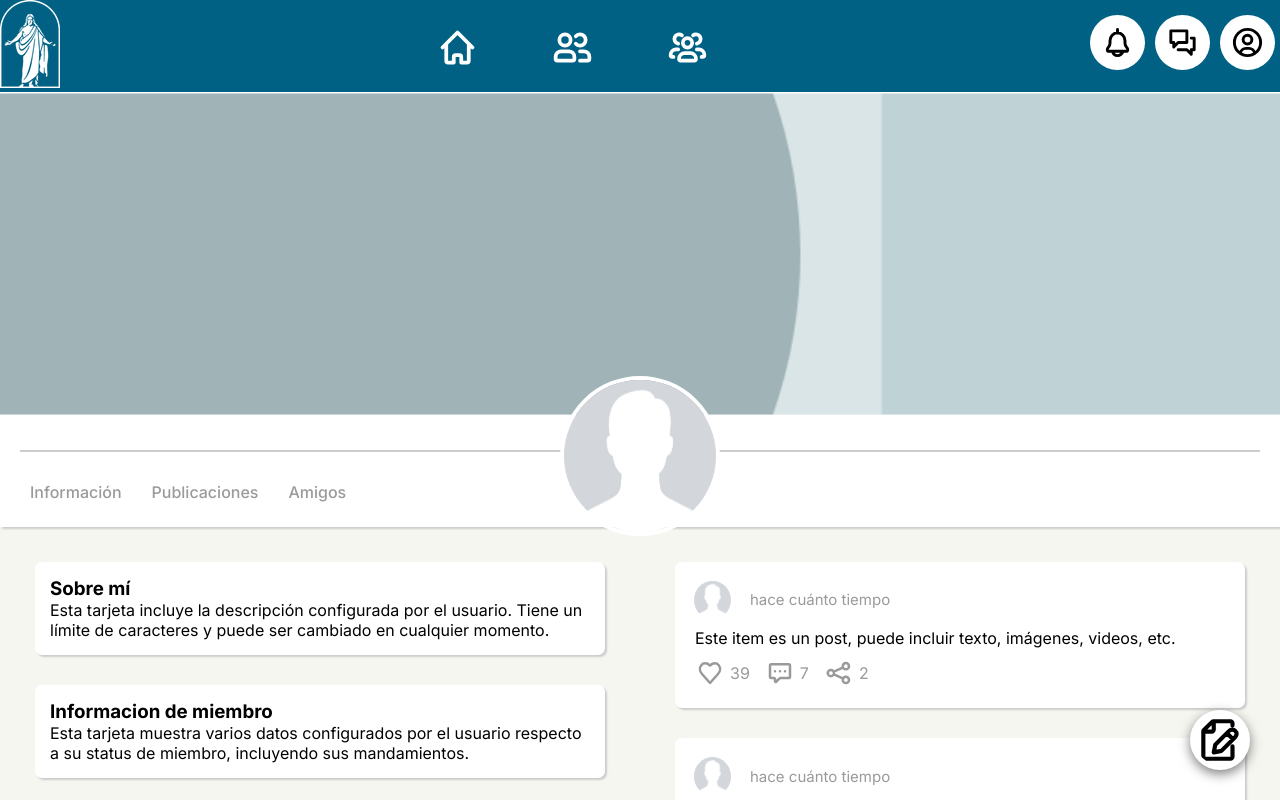
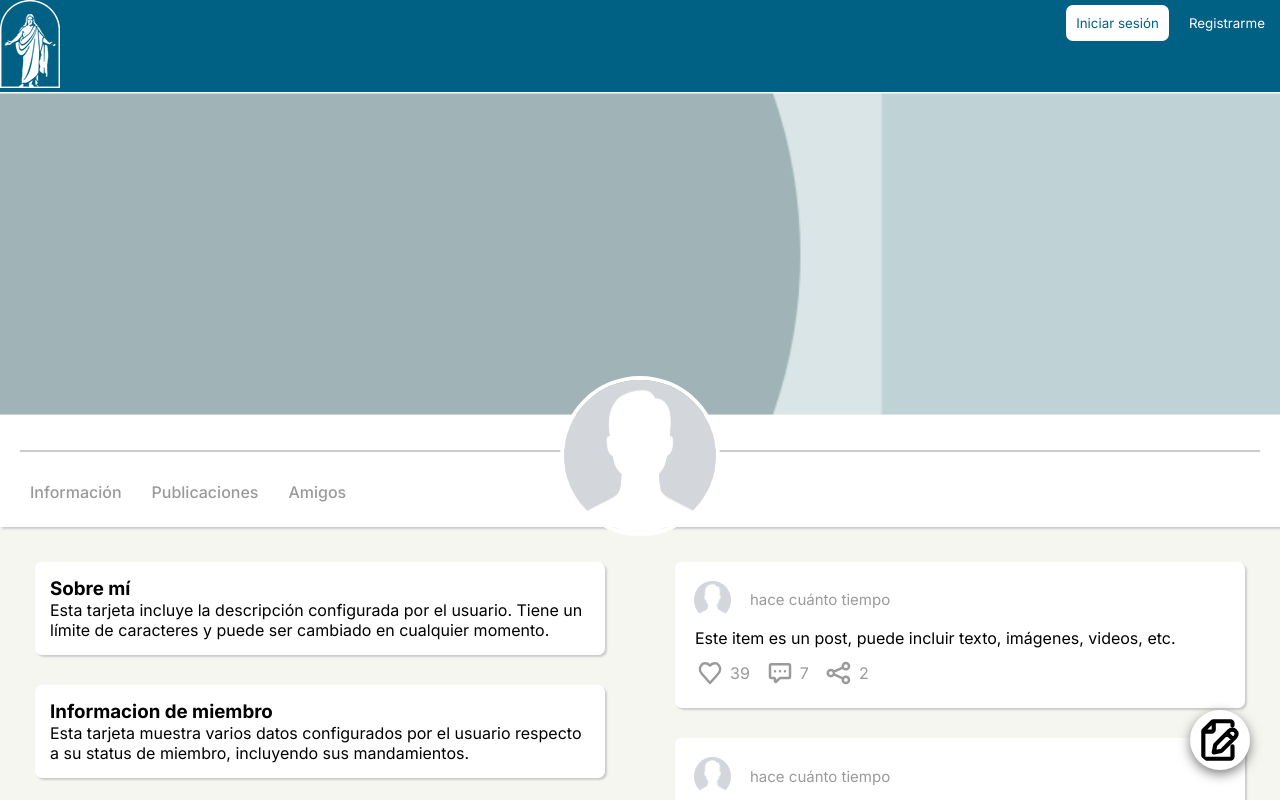
Before and after one commit to megonza/facesud, a React (Vite) app: page /profile in a window 1280 px wide. Shown: the top 800 px of the page. Built offline with nearby package versions, Linux system fonts and the light colour scheme.

Commit message:
guest or user navbar generation

```diff
--- a/public/css/navbar-style.css
+++ b/public/css/navbar-style.css
@@ -5,7 +5,7 @@
     box-sizing: border-box;
 }
 
-/*---------- NAVBAR SECTION ----------*/
+/*---------- GUEST NAVBAR SECTION ----------*/
 .navbar-container {
     display: flex;
     justify-content: space-between;
@@ -19,18 +19,18 @@
     border-radius: 7px;
 }
 .btn-login {
-    color: #fff;
-    background-color: #006184;
+    color: #006184;
+    background-color: #fff;
 }
 .btn-login:hover {
-    background-color: #007da5;
+    background-color: #ccc;
 }
 .btn-register {
-    color: #006184;
+    color: #fff;
     background: none;
 }
 .btn-register:hover {
-    outline: 1px solid #006184;
+    outline: 1px solid #fff;
 }
 /*---------- USER NAVBAR SECTION ----------*/
 /*----- Navigation -----*/
--- a/src/Navbar.jsx
+++ b/src/Navbar.jsx
@@ -1,10 +1,17 @@
-import { useState, useRef } from 'react';
+import { useState, useEffect, useRef } from 'react';
 import NotificationPanel from './NotificationPanel';
 
 function Navbar() {
     //State for showing Notification panel
     const [showNotifPanel, setShowNotifPanel] = useState(false);
     const bellRef = useRef(null);
+    //State for checking token and changing navbar (user or guest)
+    const [isLoggedIn, setIsLoggedIn] = useState(false);
+
+    useEffect(() => {
+        const token = localStorage.getItem("token");
+        setIsLoggedIn(!!token); // True if there's token, false if not
+    }, []);
 
     return (
         <nav>
@@ -12,10 +19,13 @@ function Navbar() {
                 <div className="navbar-logo">
                     <img src="img/logo-temp-image.png" alt="Logo de la red social" />
                 </div>
-                {/*<div className="navbar-options">
+                {!isLoggedIn ? (
+                    <div className="navbar-options">
                         <button className="btn-login">Iniciar sesión</button>
                         <button className="btn-register">Registrarme</button>
-                </div>*/}
+                    </div>
+                ) : (
+                <>
                     <div className="navbar-navigation">
                         <a href="">
                             <svg className="w-6 h-6 text-gray-800 dark:text-white" aria-hidden="true" xmlns="http://www.w3.org/2000/svg" width="45" height="45" fill="none" viewBox="0 0 24 24">
@@ -57,10 +67,11 @@ function Navbar() {
                             </span>
                         </div>
                     </div>
+                </>
+                )}
             </div>
         </nav>
-
     );
-}
+};
 
 export default Navbar;
```
Also changed, not shown: 1 other file (tests, documents, lock files or other folders). Lines whose indentation alone changed are shown as unchanged.
